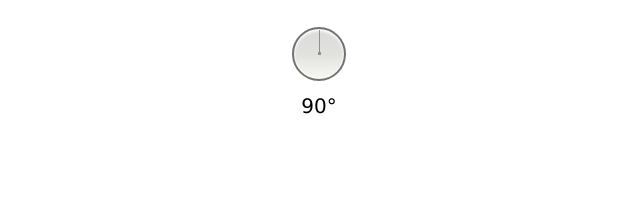
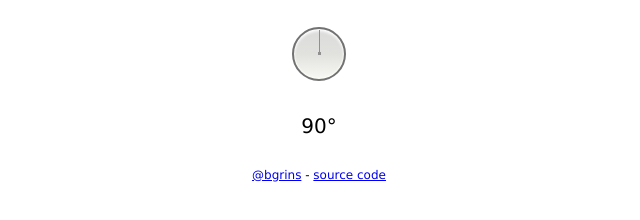
Before and after one commit to bgrins/ui.anglepicker, a plain HTML site: page index.html in a window 1280 px wide. Shown: the part 76-296 px from the top of the page, without its empty margins (321-961 px from the left). Drawn offline with nearby package versions, Linux system fonts and the light colour scheme.

Commit message:
update demo

```diff
--- a/index.html
+++ b/index.html
@@ -14,17 +14,18 @@
         body {
             font-family: "Lucida Sans", "Lucida Grande", sans-serif;
             font-size: 12px;
-            text-align: center;
         }
 
         h1 {
             font-size: 40px;
+            text-align: center;
         }
         #container {
             margin-top: 30px;
+            text-align: center;
         }
         #log {
-            margin-top: 10px;
+            margin: 30px 0;
             font-size: 20px;
         }
 
@@ -55,12 +56,15 @@
 
 <body>
 
-<h1>UI Anglepicker</h1>
+    <h1>UI Anglepicker</h1>
 
-<div id='container'>
-    <div id="anglepicker"></div>
-    <div id='log'></div>
-</div>
+    <div id='container'>
+        <div id="anglepicker"></div>
+        <div id='log'></div>
+
+        <a href='http://twitter.com/bgrins'>@bgrins</a> -
+        <a href='https://github.com/bgrins/ui.anglepicker'>source code</a>
+    </div>
 
 </body>
 </html>
--- a/ui.anglepicker.css
+++ b/ui.anglepicker.css
@@ -14,7 +14,6 @@
     position: relative;
     display: inline-block;
 }
-
 .ui-anglepicker-pointer {
     top: 50%;
     left: 50%;
```
